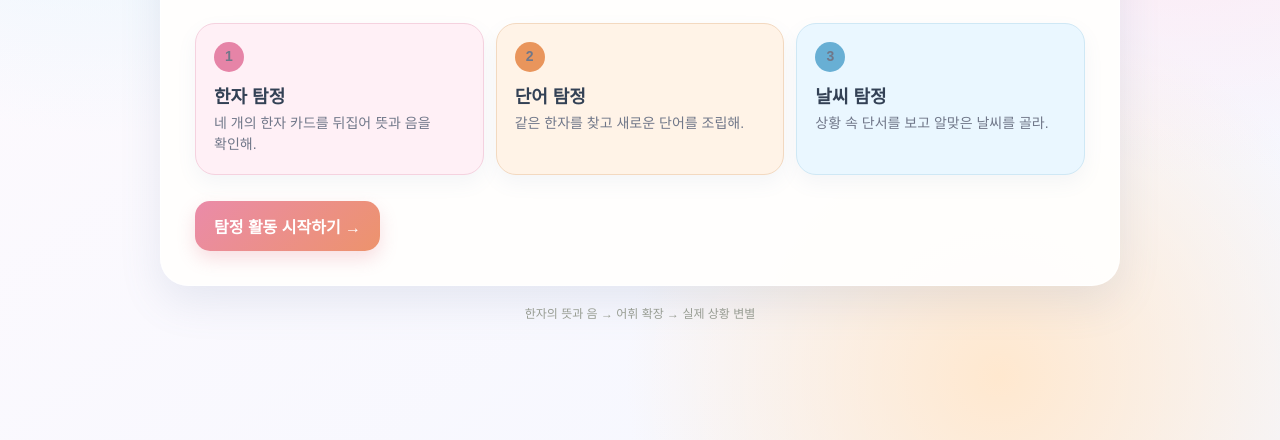
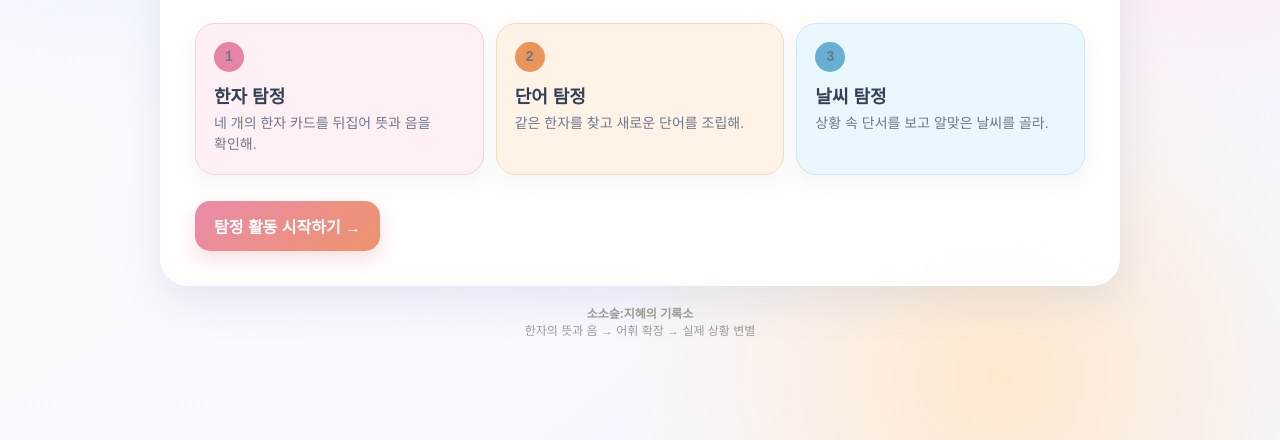
Before and after one commit to slp-irudassam/language-game, a plain HTML site: page index.html in a window 1280 px wide. Shown: the part 360-800 px from the top of the page. Drawn offline with Linux system fonts and the light colour scheme; a web font is replaced by a local one.

Commit message:
Add Sososoop Wisdom Archive branding

```diff
--- a/index.html
+++ b/index.html
@@ -65,7 +65,7 @@
 
   <section class="panel hidden" id="resultScreen"><div class="center"><div class="result-hero">🏆</div><div class="eyebrow">모든 탐정 활동 완료</div><h2 class="title" style="font-size:clamp(29px,5vw,42px)">오늘의 한자 날씨 탐정!</h2><p class="lead" id="resultMessage"></p><div class="score-ring" id="totalRing"><b id="totalScoreText">0/22</b></div><div class="result-grid"><div class="result-box"><b>한자 탐정</b><span>暴·炎·雨·雪 뜻과 음 확인</span></div><div class="result-box"><b>단어 탐정</b><span id="wordResultText">0/9점</span></div><div class="result-box"><b>날씨 탐정</b><span id="weatherResultText">0/12점</span></div></div><button class="btn primary" id="restartBtn">처음부터 다시 하기</button></div></section>
   <div class="retry-modal" id="retryModal" role="dialog" aria-modal="true" aria-labelledby="retryTitle" aria-hidden="true"><div class="retry-dialog"><div class="retry-x" aria-hidden="true">💡</div><h2 id="retryTitle">한 번 더 생각해 보자!</h2><p>힌트를 한번 보자.<br>다시 생각해보고 정답을 찾아보자!</p><div class="retry-hint" id="retryHintText"></div><button class="btn primary" id="retryCloseBtn" type="button">다시 풀어보기</button></div></div>
-  <footer>한자의 뜻과 음 → 어휘 확장 → 실제 상황 변별</footer>
+  <footer><b>소소숲:지혜의 기록소</b><br>한자의 뜻과 음 → 어휘 확장 → 실제 상황 변별</footer>
 </main>
 <script>
   const screens={intro:document.getElementById('introScreen'),hanja:document.getElementById('hanjaScreen'),words:document.getElementById('wordScreen'),wordDone:document.getElementById('wordDoneScreen'),weather:document.getElementById('weatherScreen'),result:document.getElementById('resultScreen')};
```
